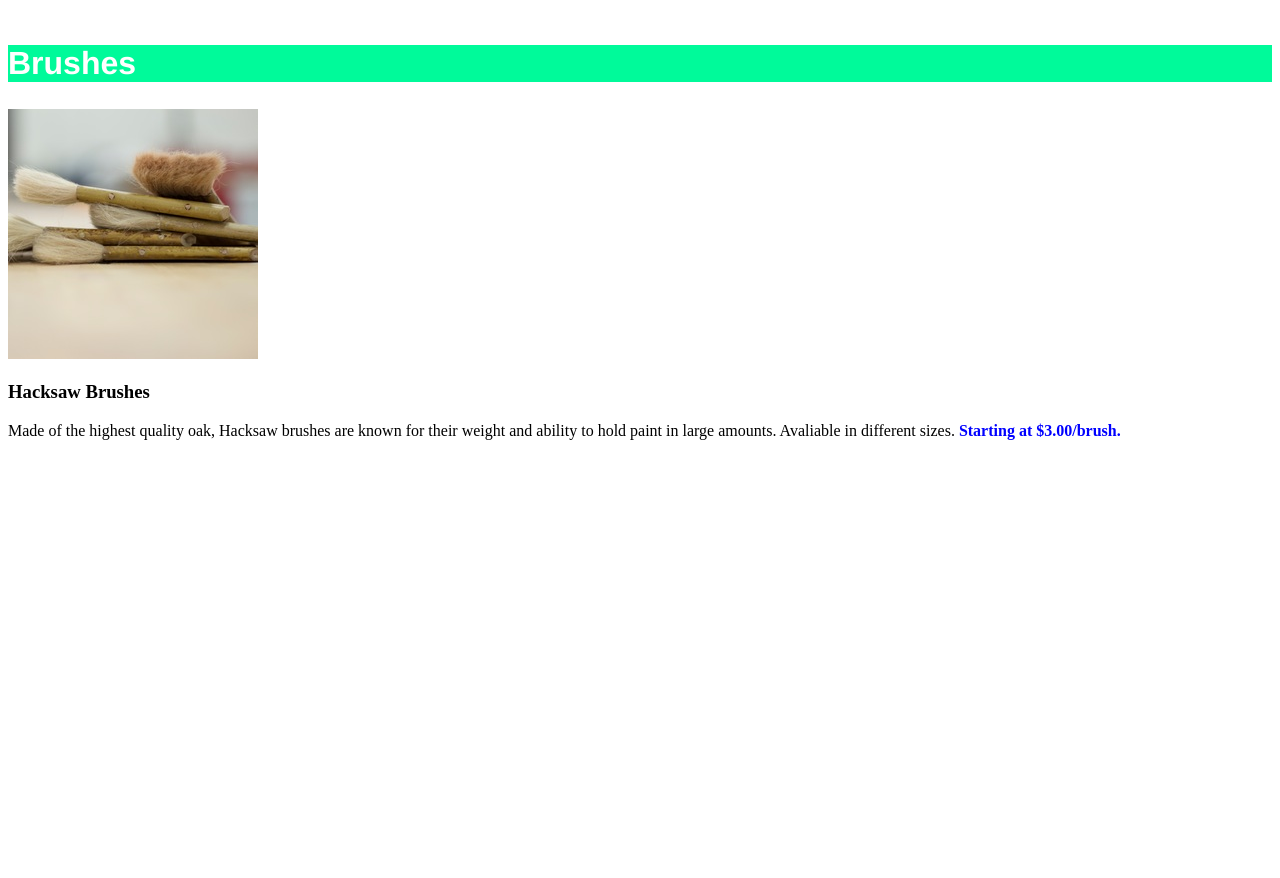
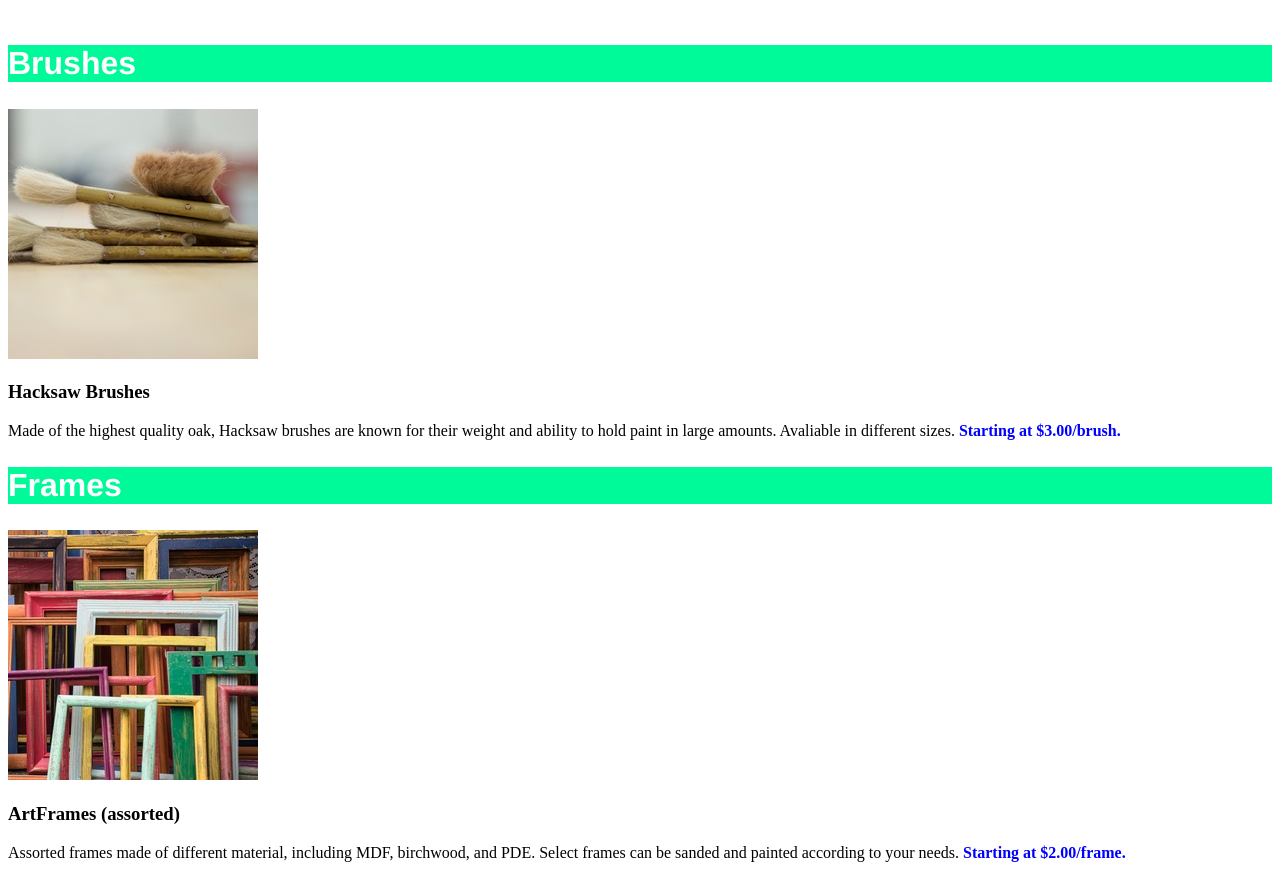
Before and after one commit to charlottedriver/dasmotos-webdev-exercise, a plain HTML site: page index.html in a window 1280 px wide. Shown: the part 204-1082 px from the top of the page. Before the commit the page ends 800 px from the top, so only its background shows below. Drawn offline with Linux system fonts and the light colour scheme.

Commit message:
Section 3

```diff
--- a/index.html
+++ b/index.html
@@ -12,7 +12,13 @@
             <h2>Brushes</h2>
                 <img src="Resources/Images/Image_2.jpeg"/>
                 <h3>Hacksaw Brushes</h3>
-                <p>Made of the highest quality oak, Hacksaw brushes are known for their weight and ability to hold paint in large amounts. Avaliable in different sizes. <span style="color: blue; font-weight: bold;">Starting at $3.00/brush.</span></p>
+                    <p>Made of the highest quality oak, Hacksaw brushes are known for their weight and ability to hold paint in large amounts. Avaliable in different sizes. <span style="color: blue; font-weight: bold;">Starting at $3.00/brush.</span></p>
+        </div>
+        <div id="Section3">
+            <h2>Frames</h2>
+                <img src="Resources/Images/Image_3.jpeg"/>
+                <h3>ArtFrames (assorted)</h3>
+                    <p>Assorted frames made of different material, including MDF, birchwood, and PDE. Select frames can be sanded and painted according to your needs. <span style="color: blue; font-weight: bold;">Starting at $2.00/frame.</span></p>
         </div>
             </body>
 
```
